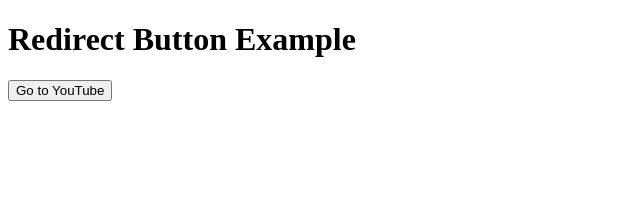
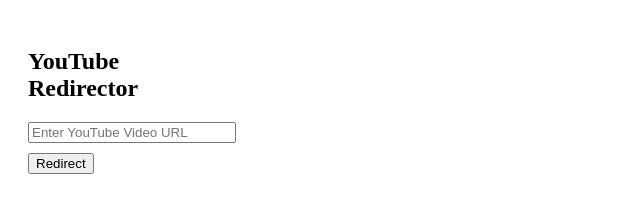
Before and after one commit to AleksandrTheGreat21/RickRoll, a browser extension: page index.html in a window 1280 px wide. Shown: the whole page, without its empty margins (0-640 px from the left). Drawn offline with Linux system fonts and the light colour scheme.

Commit message:
Update index.html

```diff
--- a/index.html
+++ b/index.html
@@ -1,18 +1,24 @@
 <!DOCTYPE html>
-<html lang="en">
+<html>
 <head>
-  <meta charset="UTF-8">
-  <meta name="viewport" content="width=device-width, initial-scale=1.0">
-  <title>Redirect Button</title>
+  <title>YouTube Redirector</title>
+  <style>
+    body {
+      width: 200px;
+      padding: 20px;
+    }
+    input {
+      width: 100%;
+      margin-bottom: 10px;
+    }
+  </style>
 </head>
 <body>
-  <h1>Redirect Button Example</h1>
-  <button id="redirectButton">Go to YouTube</button>
-
-  <script>
-    document.getElementById("redirectButton").addEventListener("click", function() {
-      window.location.href = "https://www.youtube.com/watch?v=dQw4w9WgXcQ";
-    });
-  </script>
+  <h2>YouTube Redirector</h2>
+  <form id="redirectForm">
+    <input type="text" id="videoUrl" placeholder="Enter YouTube Video URL">
+    <button type="submit">Redirect</button>
+  </form>
+  <script src="popup.js"></script>
 </body>
 </html>
```
